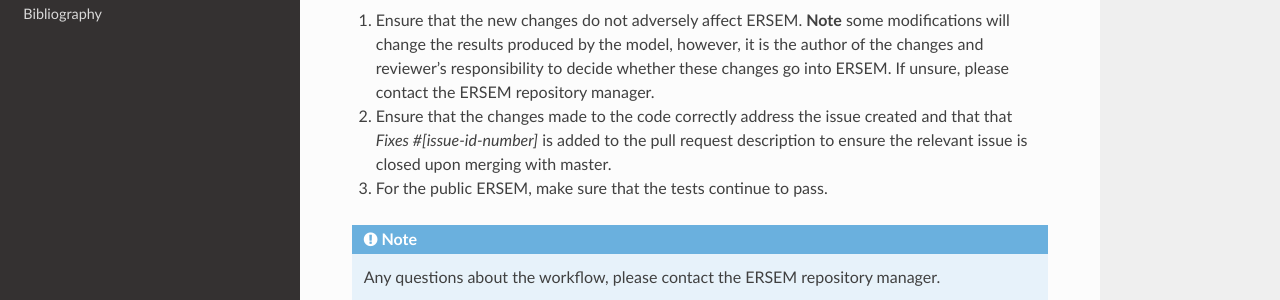
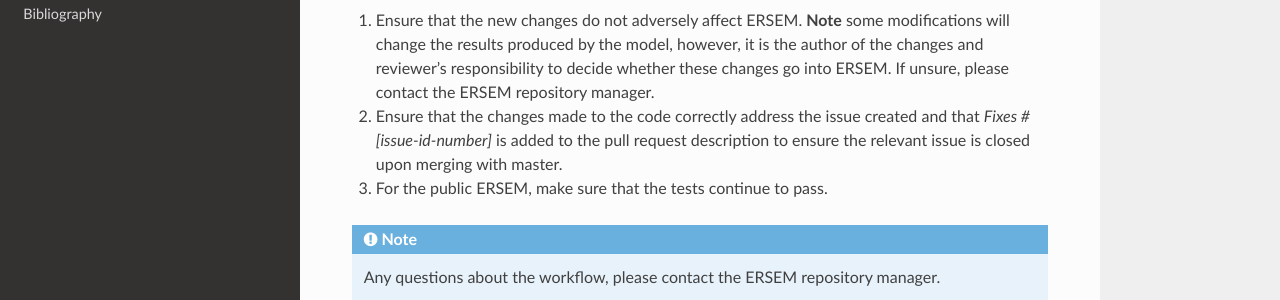
Before and after one commit to pmlmodelling/ersem, a Sphinx documentation site: the page built from docs/source/workflow.rst, in a window 1280 px wide and 900 px high, scrolled down 1711 px. Shown: the part 406-706 px from the top of the window. Built offline with Sphinx 7.4.7 and the Read the Docs theme 2.0.0, drawn with Linux system fonts in a browser that asks for light colours; formulas are drawn with MathJax 3; the version number could not be read and is left out.

Commit message:
Fixing grammar

```diff
--- a/docs/source/workflow.rst
+++ b/docs/source/workflow.rst
@@ -94,7 +94,7 @@ When `reviewing pull requests <https://docs.github.com/en/pull-requests/collabor
 1. Ensure that the new changes do not adversely affect ERSEM. **Note** some modifications will change the results
    produced by the model, however, it is the author of the changes and reviewer's responsibility to decide
    whether these changes go into ERSEM. If unsure, please contact the ERSEM repository manager.
-2. Ensure that the changes made to the code correctly address the issue created and that that `Fixes #[issue-id-number]`
+2. Ensure that the changes made to the code correctly address the issue created and that `Fixes #[issue-id-number]`
    is added to the pull request description to ensure the relevant issue is closed upon merging with master.
 3. For the public ERSEM, make sure that the tests continue to pass.
 
```
